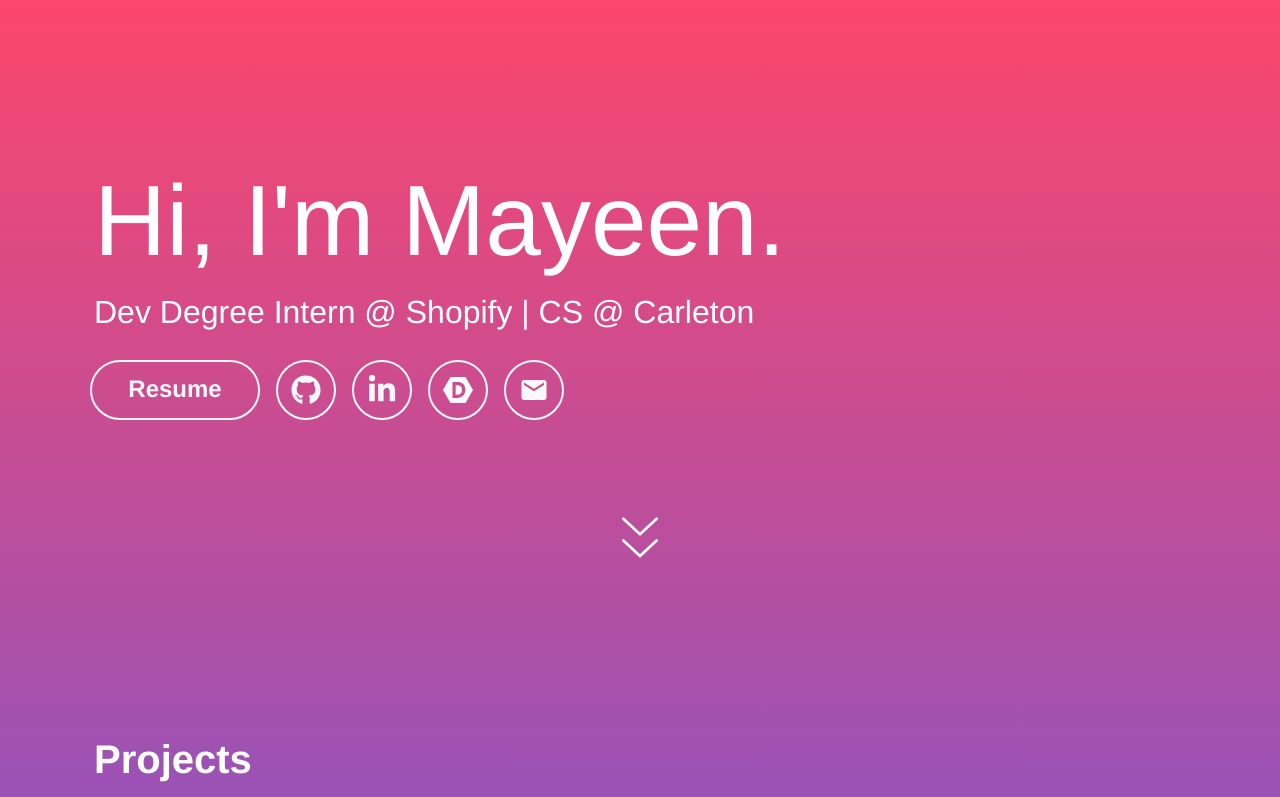
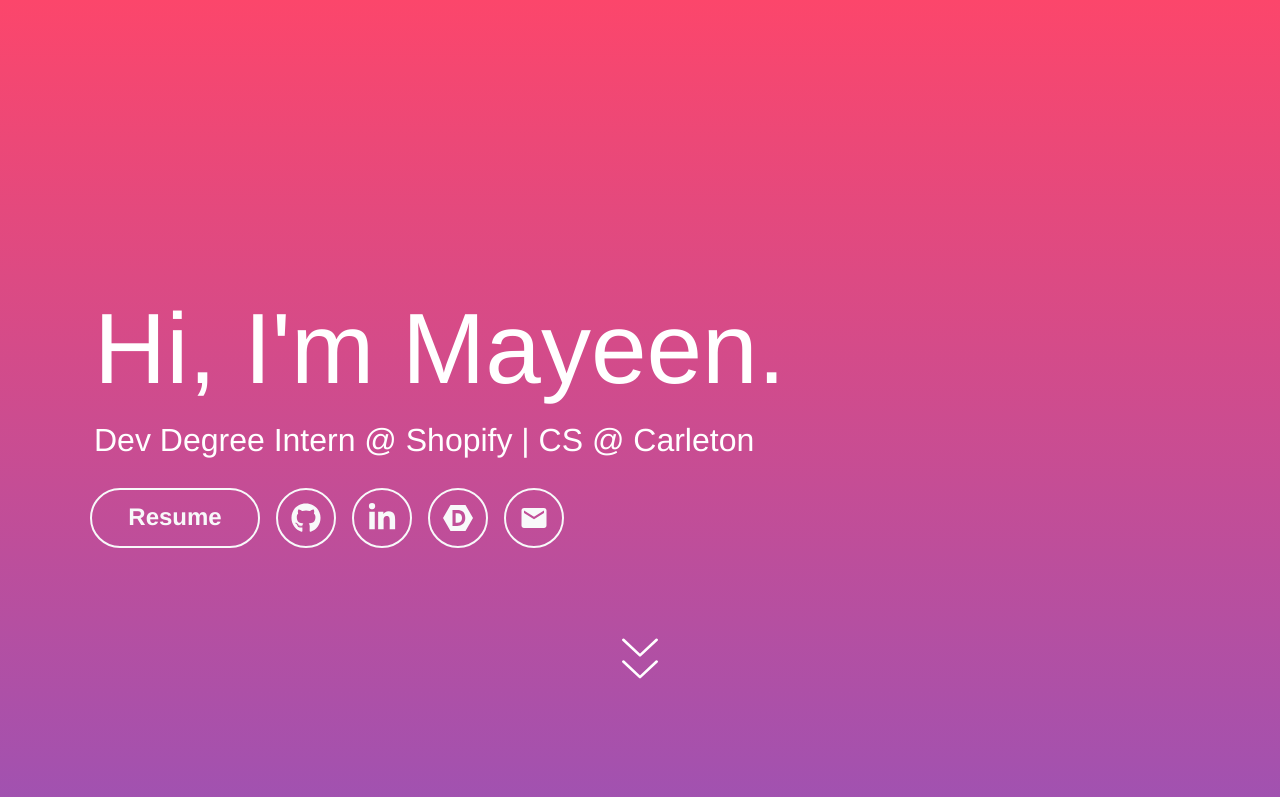
Before and after one commit to mayeen-ayoub/mayeen-ayoub.github.io, a React (Create React App) app: page / in a window 1280 px wide. Shown: the top 797 px of the page. Built offline with nearby package versions, Linux system fonts and the light colour scheme.

Commit message:
Animated arrow (#3)

```diff
--- a/src/components/Header/Header.css
+++ b/src/components/Header/Header.css
@@ -9,7 +9,7 @@ article {
 }
 
 .header-main {
-  margin-top: 10rem;
+  margin-top: 18rem;
   margin-bottom: 10rem;
 }
 
--- a/src/components/Header/Header.tsx
+++ b/src/components/Header/Header.tsx
@@ -3,6 +3,7 @@ import { FaLinkedinIn, FaGithub } from "react-icons/fa";
 import {MdEmail} from 'react-icons/md';
 import {SiDevpost} from 'react-icons/si';
 import { CircleButton, PillButton } from '../Buttons';
+import { motion } from 'framer-motion';
 
 // TODO: convert icons to local SVGs
 export const Header = () => {
@@ -29,6 +30,13 @@ export const Header = () => {
     <CircleButton key={index} icon={btn.icon} link={btn.link} />
   ));
 
+  const downArrow = (
+    <svg xmlns="http://www.w3.org/2000/svg" width="80" viewBox="0 0 60 56" fill="none">
+      <path d="M17.5 30.3333L30 42L42.5 30.3333" stroke="white" strokeWidth="2" strokeLinecap="round" strokeLinejoin="round"/>
+      <path d="M17.5 14L30 25.6667L42.5 14" stroke="white" strokeWidth="2" strokeLinecap="round" strokeLinejoin="round"/>
+    </svg>
+  );
+
   return (
     <div className='header-main'>
       <div className='row'>
@@ -39,13 +47,20 @@ export const Header = () => {
         <PillButton text='Resume' link='https://drive.google.com/file/d/1APv2w_c19pVMDy655ziOJwdfbKLsPTJM/view?usp=sharing' />
         <>{circleBtnsMarkup}</>
       </div>
-      {/* TODO: animate the down arrow */}
-      <div className='down-arrow'>
-        <svg xmlns="http://www.w3.org/2000/svg" width="80" viewBox="0 0 60 56" fill="none">
-          <path d="M17.5 30.3333L30 42L42.5 30.3333" stroke="white" strokeWidth="2" strokeLinecap="round" strokeLinejoin="round"/>
-          <path d="M17.5 14L30 25.6667L42.5 14" stroke="white" strokeWidth="2" strokeLinecap="round" strokeLinejoin="round"/>
-        </svg>
-      </div>
+      <motion.div
+        animate= {{
+          y: [-10, 10, -10],
+        }}
+        transition={{
+          duration: 2,
+          ease: "easeInOut",
+          times: [0, 0.5, 1],
+          repeat: Infinity,
+        }}
+        className='down-arrow'
+      >
+        {downArrow}
+      </motion.div>
     </div>
   );
 }
```
